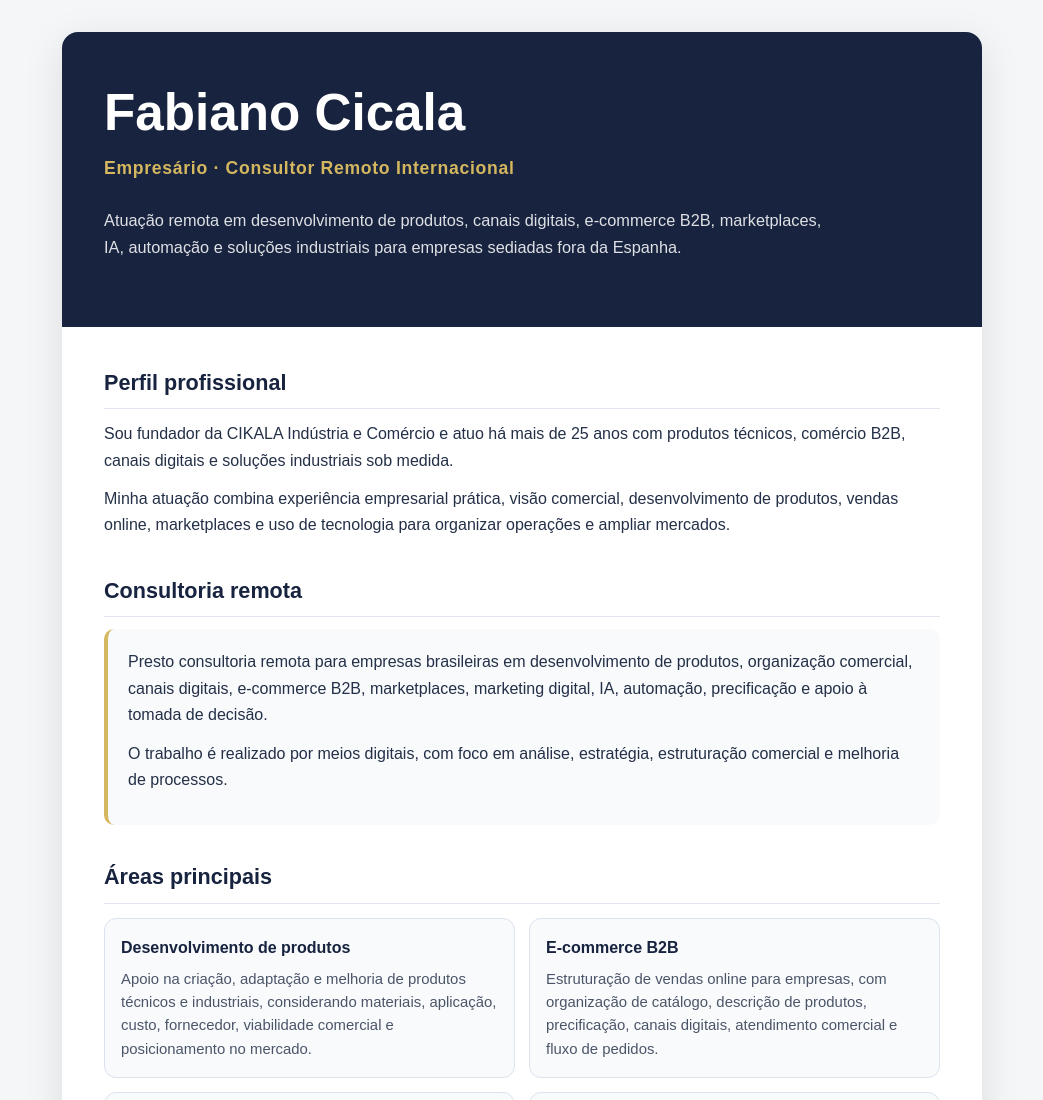
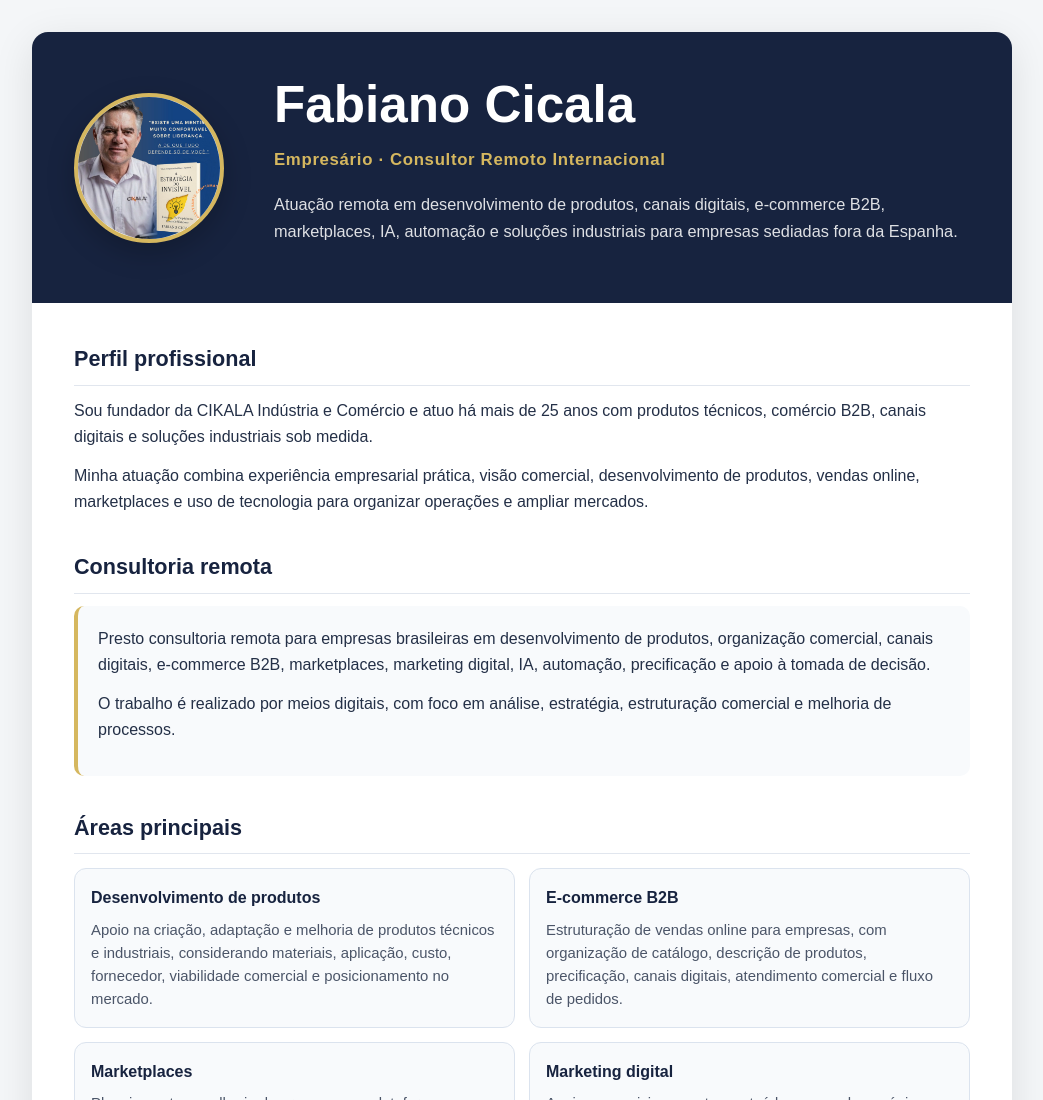
Before and after one commit to FBC915320/fabianocicala-site, a plain HTML site: page index.html in a window 1280 px wide. Shown: the top 1100 px of the page, without its empty margins (118-1161 px from the left). Drawn offline with Linux system fonts and the light colour scheme.

Commit message:
Recoloca foto e melhora layout da pagina pessoal

```diff
--- a/index.html
+++ b/index.html
@@ -14,10 +14,12 @@
   <style>
     *{box-sizing:border-box;margin:0;padding:0}
     body{font-family:Arial,Helvetica,sans-serif;background:#f4f6f8;color:#243047;line-height:1.65}
-    .page{max-width:920px;margin:32px auto;background:#fff;border-radius:16px;overflow:hidden;box-shadow:0 10px 40px rgba(0,0,0,.10)}
-    header{background:#17233f;color:#fff;padding:54px 42px}
+    .page{max-width:980px;margin:32px auto;background:#fff;border-radius:16px;overflow:hidden;box-shadow:0 10px 40px rgba(0,0,0,.10)}
+    header{background:#17233f;color:#fff;padding:46px 42px}
+    .hero{display:grid;grid-template-columns:170px 1fr;gap:30px;align-items:center}
+    .photo{width:150px;height:150px;border-radius:50%;object-fit:cover;object-position:top center;border:4px solid #d5b75f;background:#fff;box-shadow:0 10px 28px rgba(0,0,0,.22)}
     h1{font-size:clamp(2rem,6vw,3.2rem);line-height:1.05;margin-bottom:14px;font-weight:700}
-    .sub{font-size:1.1rem;color:#d5b75f;font-weight:700;letter-spacing:.04em;margin-bottom:24px}
+    .sub{font-size:1.05rem;color:#d5b75f;font-weight:700;letter-spacing:.04em;margin-bottom:18px}
     .lead{max-width:720px;font-size:1.02rem;color:rgba(255,255,255,.86)}
     .content{padding:38px 42px}
     section{margin-bottom:34px}
@@ -30,15 +32,20 @@
     .area p{font-size:.93rem;color:#4b5568;margin:0;line-height:1.55}
     .contact{background:#17233f;color:#fff;padding:26px 42px;display:flex;gap:16px;flex-wrap:wrap;align-items:center;justify-content:space-between}
     a{color:inherit}.btn{border:1px solid rgba(255,255,255,.4);border-radius:8px;padding:9px 14px;text-decoration:none}
-    @media(max-width:700px){.page{margin:0;border-radius:0}header,.content,.contact{padding-left:24px;padding-right:24px}.areas{grid-template-columns:1fr}.contact{display:block}.btn{display:inline-block;margin-top:12px}}
+    @media(max-width:700px){.page{margin:0;border-radius:0}header,.content,.contact{padding-left:24px;padding-right:24px}.hero{grid-template-columns:1fr;text-align:left;gap:20px}.photo{width:128px;height:128px}.areas{grid-template-columns:1fr}.contact{display:block}.btn{display:inline-block;margin-top:12px}}
   </style>
 </head>
 <body>
   <div class="page">
     <header>
-      <h1>Fabiano Cicala</h1>
-      <div class="sub">Empresário · Consultor Remoto Internacional</div>
-      <p class="lead">Atuação remota em desenvolvimento de produtos, canais digitais, e-commerce B2B, marketplaces, IA, automação e soluções industriais para empresas sediadas fora da Espanha.</p>
+      <div class="hero">
+        <img class="photo" src="fabiano-foto.jpg" alt="Fabiano Cicala" onerror="this.style.display='none'" />
+        <div>
+          <h1>Fabiano Cicala</h1>
+          <div class="sub">Empresário · Consultor Remoto Internacional</div>
+          <p class="lead">Atuação remota em desenvolvimento de produtos, canais digitais, e-commerce B2B, marketplaces, IA, automação e soluções industriais para empresas sediadas fora da Espanha.</p>
+        </div>
+      </div>
     </header>
 
     <main class="content">
```
